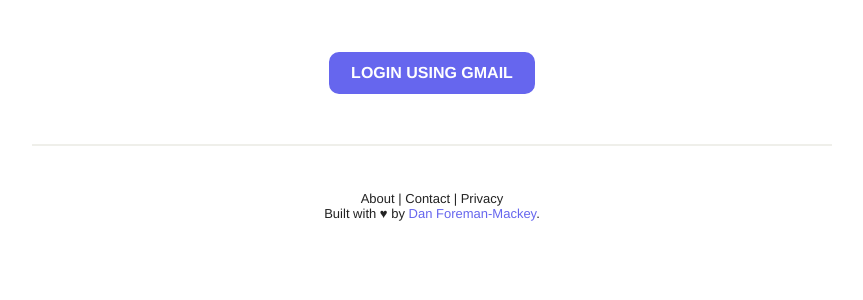
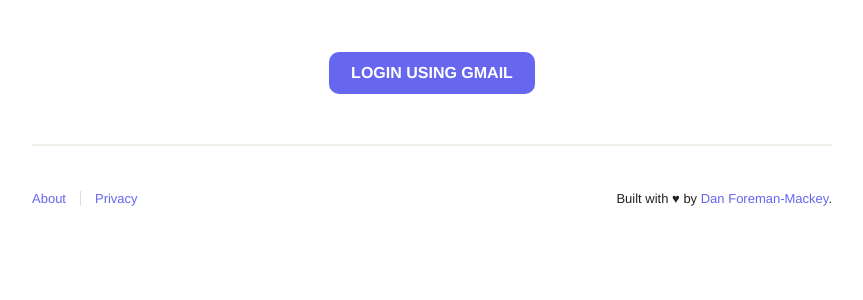
Before and after one commit to dfm/ugly, a Flask app: page / in a window 1280 px wide. Shown: the part 377-677 px from the top of the page, without its empty margins (208-1071 px from the left). Run offline with Flask 2, Linux system fonts and the light colour scheme; parts of the project's set-up code (start-up, migrations or seed data) failed here and were passed over.

Commit message:
About and privacy

```diff
--- a/ugly/frontend.py
+++ b/ugly/frontend.py
@@ -18,6 +18,16 @@
                                  error=flask.request.args.get("error"))
 
 
+@frontend.route("/about")
+def about():
+    return flask.render_template("about.html")
+
+
+@frontend.route("/privacy")
+def privacy():
+    return flask.render_template("privacy.html")
+
+
 @frontend.route("/settings")
 @login_required
 def settings():
--- a/ugly/static/css/ugly.scss
+++ b/ugly/static/css/ugly.scss
@@ -76,6 +76,31 @@
     padding: 45px 0;
     margin: 50px 0;
     font-size: 13px;
+
+    ul {
+        display: block;
+        list-style: none;
+        padding: 0;
+        margin: 0;
+
+        li {
+            display: inline;
+            margin: 0 14px 0 0;
+            padding: 0 14px 0 0;
+            border-right: 1px solid #ddd;
+            &:last-child {
+                border: 0;
+            }
+        }
+    }
+
+    .left {
+        float: left;
+    }
+
+    .right {
+        float: right;
+    }
 }
 
 .login-block {
--- a/ugly/templates/base.html
+++ b/ugly/templates/base.html
@@ -10,9 +10,13 @@
     <div class="container">
         {% block content -%}{%- endblock %}
         <div class="footer">
-            <div class="left">
-                About | Contact | Privacy
-            </div>
+            <ul class="left">
+                <li><a href="{{ url_for('.about') }}">About</a></li>{% if config["CONTACT_URL"] -%}
+                <li><a href="{{ config["CONTACT_URL"] }}">Contact</a></li>
+                {%- endif %}<li><a href="{{ url_for('.privacy') }}">Privacy</a></li>{% if current_user.is_authenticated() -%}
+                <li><a href="{{ url_for('.settings') }}">Settings</a><li><a href="{{ url_for('login.logout') }}">Logout</a></li>
+                {%- endif %}
+            </ul>
             <div class="right">
                 Built with ♥ by
                 <a href="http://dan.iel.fm">Dan Foreman-Mackey</a>.
```
Also changed, not shown: ugly/static/css/ugly.css (+1 -1 lines), ugly/templates/about.html (added, +16 -0 lines), ugly/templates/privacy.html (added, +16 -0 lines).
